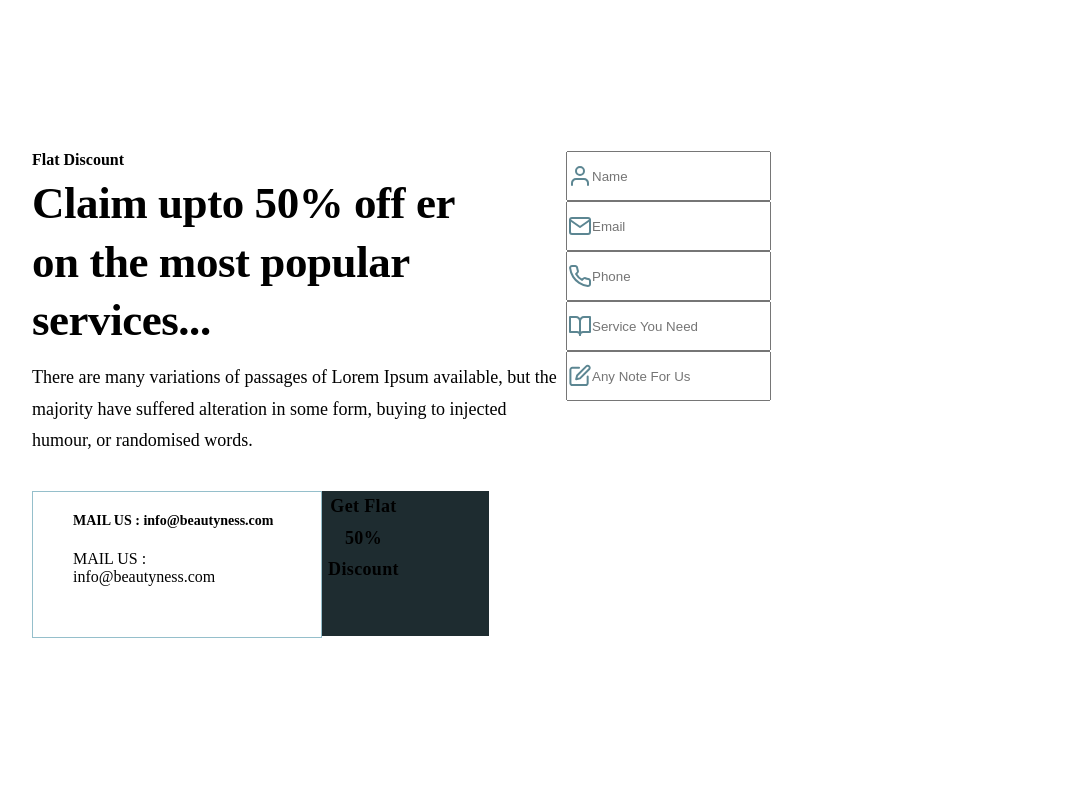
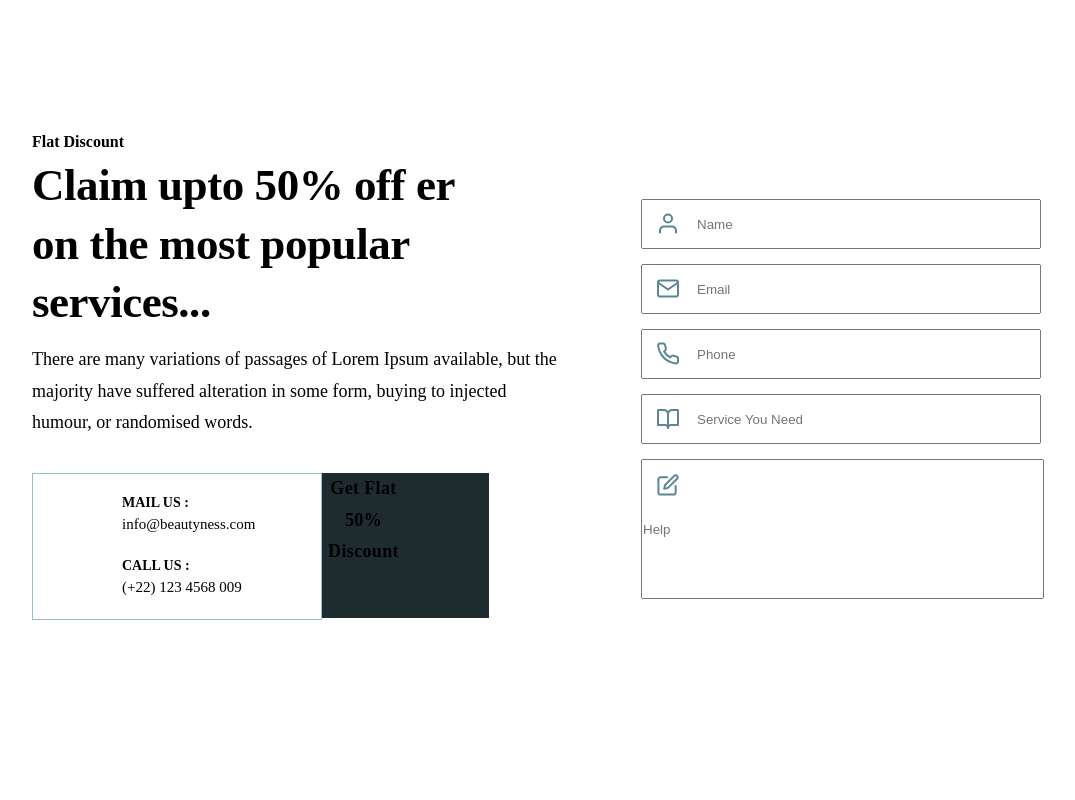
Before and after one commit to Yourtasya/ProjectFinal, a React (Create React App) app: page /home in a window 1280 px wide. Shown: the part 5500-6300 px from the top of the page, without its empty margins (8-1083 px from the left). Built offline with nearby package versions, Linux system fonts and the light colour scheme; the HTML template or start-up script is replaced by a standard one.

Commit message:
writing an html, css from homePage

```diff
--- a/src/pages/aboutPage.tsx
+++ b/src/pages/aboutPage.tsx
@@ -25,6 +25,15 @@ import Image12 from "../img/aboutPage/Image12.png";
 import Image13 from "../img/aboutPage/Image13.png";
 
 //@ts-ignore
+import Image14 from "../img/aboutPage/Image14.jpg";
+
+//@ts-ignore
+import Image15 from "../img/aboutPage/Image15.jpg";
+
+//@ts-ignore
+import Image16 from "../img/aboutPage/Image16.jpg";
+
+//@ts-ignore
 import userPhoto from "../img/homePage/userPhoto.jpg";
 //@ts-ignore
 import userPhoto1 from "../img/homePage/userPhoto1.jpg";
@@ -39,13 +48,15 @@ export default function AboutPage() {
   return (
     <div className="AboutPage">
       <div className="HomePageContainer">
+
         <div className="FirstBlock">
           <p className="FirstBlockSubtittle">SHORT STORY ABOUT US</p>
           <p className="FirstBlockTittle">The big story behind, our <br></br>beautyness center</p>
           <button className="FirstBlockButton">Make a reservation</button>
         </div>
+      </div>
 
-        <div className="ourValues">
+      <section className="ourValues">
         <div className="ourValuesContainer">
           <div className="ourValuesTexts">
             <h4 className="ourValuesSubliltle">Our Values</h4>
@@ -90,16 +101,23 @@ export default function AboutPage() {
             </div>
           </div>
         </div>
+      </section>
+
+
+      <div className="ourValuesAboutUs">
+        <div className="HomePageContainer ">
+          <div className="ourValuesBlackBlock">
+            <div className="ourValuesAboutUsContent">
+              <Img className="ourValuesAboutUs_img" src={Photo}></Img>
+              <div className="ourValuesAboutUsTexts UsTexts">
+                <h4 className="UsTexts_subliltle">About Us</h4>
+                <h2 className="UsTexts_tittle">Style is a Reflection of your Attitude & your Personality</h2>
+                <p className="UsTexts_text">There are many variations of passages of Lorem Ipsum available, but the majority have suffered alteration in some form, buying to injected humour, or randomised words which don't look even many desktop publishing packages.</p>
               </div>
             </div>
 
-      <div className="ourValuesAboutUs">
-        <div className="HomePageContainer ">
+          </div>
 
-          <div className="ourValuesAboutUsBlakBlock">
-            <Img className="ourValuesAboutUs_img" src={Photo}></Img>
-
-          </div>
 
 
         </div>
@@ -256,9 +274,16 @@ export default function AboutPage() {
                 <p className="ShareUsContentBlock1_text">
                   There are many variations of passages of Lorem Ipsum available, but the majority have suffered alteration in some form, buying to injected humour, or randomised words  many desktop publishing packages.
                 </p>
+              </div>
+              <Img className="ShareUsContentBlock1_img" src={Image14}></Img>
+            </div>
+
+            <div className="ShareUsContentBlock2">
+              <Img className="ShareUsContentBlock2_img" src={Image15}></Img>
+              <Img className="ShareUsContentBlock2_img2" src={Image16}></Img>
 
             </div>
-            </div>
+
           </div>
         </div>
       </section>
--- a/src/pages/homePage.tsx
+++ b/src/pages/homePage.tsx
@@ -45,6 +45,18 @@ import Reviews from "../icons/Reviews.svg";
 import Vector1 from "../icons/Vector1.svg";
 //@ts-ignore
 import Vector2 from "../icons/Vector2.svg";
+// //@ts-ignore
+// import User from "../icons/User.svg";
+// //@ts-ignore
+// import Mail from "../icons/Mail.svg";
+// //@ts-ignore
+// import Phone from "../icons/Phone.svg";
+// //@ts-ignore
+// import Book from "../icons/Book.svg";
+// //@ts-ignore
+// import  from "../icons/Edit.svg";
+
+
 
 import "../styles/pageStyles/homePage.css";
 import { LOGIN_ROUTE } from "../links/consts";
@@ -427,7 +439,7 @@ export default function HomePage() {
           </div>
         </div>
       </section>
-      \
+
       <section className="flatDiscount">
         <div className="HomePageContainer">
           <div className="flatDiscountContent">
@@ -446,15 +458,18 @@ export default function HomePage() {
                 <div className="flatRight">
                   <div className="flatRight_mailUs">
                     {/* <img src="" alt="" /> */}
-                    <p className="flatRight_mail">
-                      MAIL US : info@beautyness.com
-                    </p>
+                    <div className="flatRight_mail">
+                      <p className="flatRight_mailTittle">MAIL US :</p>
+                      <p className="flatRight_mailSubittle">info@beautyness.com</p>
+                    </div>
                   </div>
 
                   <div className="flatRight_callUs">
                     {/* <img src="" alt="" /> */}
                     <p className="flatRight_call">
-                      MAIL US : info@beautyness.com
+                    <p className="flatRight_callTittle">CALL US :</p>
+                      <p className="flatRight_callSubittle">(+22) 123 4568 009</p>
+
                     </p>
                   </div>
                 </div>
@@ -487,11 +502,11 @@ export default function HomePage() {
                       className="input"
                     ></input>
                   </div>
-                  <div className="wrapper">
+                  <div className="wrapperForUs">
                     <div className="iconAnyNote"></div>
                     <input
-                      placeholder="Any Note For Us"
-                      className="input"
+                      placeholder="Help"
+                      className="inputForUs"
                     ></input>
                   </div>
                 </form>
@@ -500,6 +515,7 @@ export default function HomePage() {
           </div>
         </div>
       </section>
+
       <section className="ourBlog">
         <div className="HomePageContainer">
           <div className="ourBlog_text">
--- a/src/styles/NavBar.css
+++ b/src/styles/NavBar.css
@@ -27,7 +27,6 @@
   column-gap: 5px;
   align-items: center;
 }
-
 
 
 .ButtonInNavBar {
@@ -101,3 +100,30 @@ text-decoration: none;
 .SvgImgInNavBar {
   padding-right: 12px;
 }
+
+/* ----ourValuesShareUs------- */
+
+.ourValuesShareUs{
+  padding: 150px 0;
+}
+
+.ShareUsContentBlock1_subtittle{
+  padding: 9px 0 21px;
+  width: 264px;
+  font-weight: 700;
+font-size: 45px;
+line-height: 130%;
+}
+
+.ourValuesShareUsContent{
+  display: grid;
+  grid-template-columns: 1fr 1fr;
+}
+
+.ShareUsContentBlock1_texts{
+  margin-bottom: 53px;
+}
+
+.ShareUsContentBlock2_img{
+  margin-bottom: 46px;
+}
--- a/src/styles/pageStyles/aboutPage.css
+++ b/src/styles/pageStyles/aboutPage.css
@@ -29,7 +29,7 @@
   padding-bottom: 32px;
 }
 
-.FirstBlockButton{
+.FirstBlockButton {
   border: none;
   width: 250px;
   height: 65px;
@@ -49,35 +49,39 @@
 
 /* ----ourValues---- */
 
-.ourValuesContainer{
+.ourValues{
+  padding: 130px 0 129px;
+}
+
+.ourValuesContainer {
   max-width: 620px;
   margin: 0 auto;
 }
 
-.ourValuesTexts{
+.ourValuesTexts {
   text-align: center;
 }
 
-.ourValuesTittle{
+.ourValuesTittle {
   font-weight: 700;
   font-size: 45px;
   line-height: 130%;
   letter-spacing: -0.01em;
 }
 
-.ourValuesBlocks{
+.ourValuesBlocks {
   padding-top: 45px;
 }
 
-.ourValuesBlock:not(:first-child){
+.ourValuesBlock:not(:first-child) {
   margin-top: 36px;
 }
 
-.ourValuesBlock{
+.ourValuesBlock {
   display: flex;
 }
 
-.ourValuesBlockImg{
+.ourValuesBlockImg {
   background: #F2FCFF;
   border: 1px solid #1E2C30;
   height: 100px;
@@ -86,22 +90,22 @@ align-items: center;
   justify-content: center;
 }
 
-.ourValuesBlock_img{
+.ourValuesBlock_img {
   padding: 14px 25px;
   width: 48.47px;
   height: 72px;
 }
 
-.ourValuesBlockTexts{
+.ourValuesBlockTexts {
   padding-left: 32px;
   width: 458px;
 }
 
-.ourValuesBlockTittle{
+.ourValuesBlockTittle {
   margin-top: 8px;
 }
 
-.ourValuesLine{
+.ourValuesLine {
 
   border: 1px solid #D3D3D3;
   margin-top: 36px;
@@ -110,33 +114,50 @@ margin-top: 36px;
 
 /* ----- */
 
-.ourValuesAboutUs{
+.ourValuesAboutUs {
   background: #EBF3F5;
-  padding-top: 137px;
+  padding: 195.5px 0 192.5px;
 }
 
-
-.ourValuesAboutUs_img{
- padding-top: -50px;
+.ourValuesAboutUsContent{
+  display: flex;
 }
 
-.ourValuesAboutUsBlakBlock{
+.ourValuesAboutUs_img {
+  margin: -60px 0 0 72px;
+}
+
+.ourValuesBlackBlock {
   background: #1E2C30;
+  height: 499px;
+}
 
-width: 653px;
-height: 499px;
+.UsTexts{
+  color: #ffffff;
+  padding: 72px 72px 74px;
+  width: 507px;
+}
 
-padding-top: 55.5px;
+.UsTexts_subliltle{
+  color: #ffffff;
+}
+
+.UsTexts_tittle{
+  padding: 9px 0 14px;
+  font-style: normal;
+font-weight: 700;
+font-size: 45px;
+line-height: 130%;
 }
 
 
 /* ---------- */
 
-.ourValuesMeetOurExperts{
+.ourValuesMeetOurExperts {
   padding-top: 129px;
 }
 
-.OurExpertsBlocks{
+.OurExpertsBlocks {
   display: grid;
   grid-template-columns: 1fr 1fr 1fr;
   gap: 45px;
@@ -144,18 +165,18 @@ padding-top: 55.5px;
   justify-content: center;
 }
 
-.OurExpertsBlockText{
+.OurExpertsBlockText {
   margin-top: 22px;
   text-align: center;
   width: 336px;
 }
 
-.BlockText_title_2{
+.BlockText_title_2 {
   padding: 4px 0 8px;
 }
 
 /* -------- */
-.ourValuesTestimonialsBlock1{
+.ourValuesTestimonialsBlock1 {
   background: #EDF5F7;
   padding: 147px 0;
 }
--- a/src/styles/pageStyles/homePage.css
+++ b/src/styles/pageStyles/homePage.css
@@ -414,17 +414,26 @@ gap: 10px; */
 
 .flatRight_mailUs {
   display: flex;
-  padding: 18px 40px 19px;
+  padding: 18px 40px 19px 89px;
 }
 
-.flatRight_mail {
+.flatRight_mailTittle,
+.flatRight_callTittle {
   font-weight: 800;
   font-size: 14px;
   line-height: 150%;
 }
 
+.flatRight_mailSubittle,
+.flatRight_callSubittle {
+  font-weight: 500;
+  font-size: 15px;
+  line-height: 150%;
+}
+
 .flatRight_callUs {
-  padding: 0px 40px 19px;
+  padding: 0px 40px 19px 89px;
+
 }
 
 .flatLeft {
@@ -449,6 +458,112 @@ gap: 10px; */
 }
 
 /* ----form----- */
+
+.flatDiscountTextForm{
+  background: #fff;
+width: 550px;
+height: 667px;
+}
+.flatLeft_form {
+  display: table-caption;
+  padding: 66px 75px 0;
+}
+
+.input {
+  width: 400px;
+  height: 50px;
+  box-sizing: border-box;
+  padding-left: 54px;
+
+}
+
+.inputForUs{
+  width: 399px;
+  height: 136px;
+}
+
+.latLeft_form_name {
+  background: url(../../icons/User.svg) no-repeat;
+}
+
+.wrapper {
+  position: relative;
+  padding-bottom: 15px;
+}
+
+.wrapperForUs{
+
+  position: relative;
+  padding-bottom: 15px;
+}
+
+.iconName {
+  padding: 21px 15px 20px;
+  height: 1.5rem;
+  width: 1.5rem;
+  background: url(../../icons/User.svg) no-repeat;
+  position: absolute;
+  box-sizing: border-box;
+  top: 50%;
+  left: 15px;
+  transform: translateY(-50%);
+}
+
+.iconEmail {
+  padding: 21px 15px 20px;
+  height: 1.5rem;
+  width: 1.5rem;
+  background: url(../../icons/Mail.svg) no-repeat;
+  position: absolute;
+  box-sizing: border-box;
+  top: 50%;
+  left: 15px;
+  transform: translateY(-50%);
+}
+
+.iconPhone {
+  height: 1.5rem;
+  width: 1.5rem;
+  padding: 21px 15px 20px;
+
+  background: url(../../icons/Phone.svg) no-repeat;
+  position: absolute;
+  box-sizing: border-box;
+  top: 50%;
+  left: 15px;
+  transform: translateY(-50%);
+}
+
+.iconService {
+  height: 1.5rem;
+  width: 1.5rem;
+
+
+  background: url(../../icons/Book.svg) no-repeat;
+  position: absolute;
+  box-sizing: border-box;
+  margin-top: 25px;
+  left: 15px;
+  transform: translateY(-50%);
+}
+
+.iconAnyNote {
+  height: 1.5rem;
+  width: 1.5rem;
+  padding: 21px 15px 20px;
+  background: url(../../icons/Edit.svg) no-repeat;
+  position: absolute;
+  box-sizing: border-box;
+  margin-top: 35px;
+  left: 15px;
+  transform: translateY(-50%);
+}
+
+
+
+.footerNavLink {
+  display: grid;
+}
 
 /* -------ourBlog------- */
 
@@ -513,79 +628,3 @@ gap: 10px; */
   justify-content: center;
   text-align: center;
 }
-
-.flatLeft_form {
-  display: table-caption;
-}
-.latLeft_form_name {
-  background: url(../../icons/User.svg) no-repeat;
-}
-
-.wrapper {
-  position: relative;
-}
-
-.iconName {
-  height: 1.5rem;
-  width: 1.5rem;
-  padding: 4px;
-  background: url(../../icons/User.svg) no-repeat;
-  position: absolute;
-  box-sizing: border-box;
-  top: 50%;
-  left: 2px;
-  transform: translateY(-50%);
-}
-.iconEmail {
-  height: 1.5rem;
-  width: 1.5rem;
-  padding: 4px;
-  background: url(../../icons/Mail.svg) no-repeat;
-  position: absolute;
-  box-sizing: border-box;
-  top: 50%;
-  left: 2px;
-  transform: translateY(-50%);
-}
-.iconPhone {
-  height: 1.5rem;
-  width: 1.5rem;
-  padding: 4px;
-  background: url(../../icons/Phone.svg) no-repeat;
-  position: absolute;
-  box-sizing: border-box;
-  top: 50%;
-  left: 2px;
-  transform: translateY(-50%);
-}
-.iconService {
-  height: 1.5rem;
-  width: 1.5rem;
-  padding: 4px;
-  background: url(../../icons/Book.svg) no-repeat;
-  position: absolute;
-  box-sizing: border-box;
-  top: 50%;
-  left: 2px;
-  transform: translateY(-50%);
-}
-.iconAnyNote {
-  height: 1.5rem;
-  width: 1.5rem;
-  padding: 4px;
-  background: url(../../icons/Edit.svg) no-repeat;
-  position: absolute;
-  box-sizing: border-box;
-  top: 50%;
-  left: 2px;
-  transform: translateY(-50%);
-}
-
-.input {
-  height: 50px;
-  box-sizing: border-box;
-  padding-left: 1.5rem;
-}
-.footerNavLink {
-  display: grid;
-}
```
Lines whose indentation alone changed are shown as unchanged.
